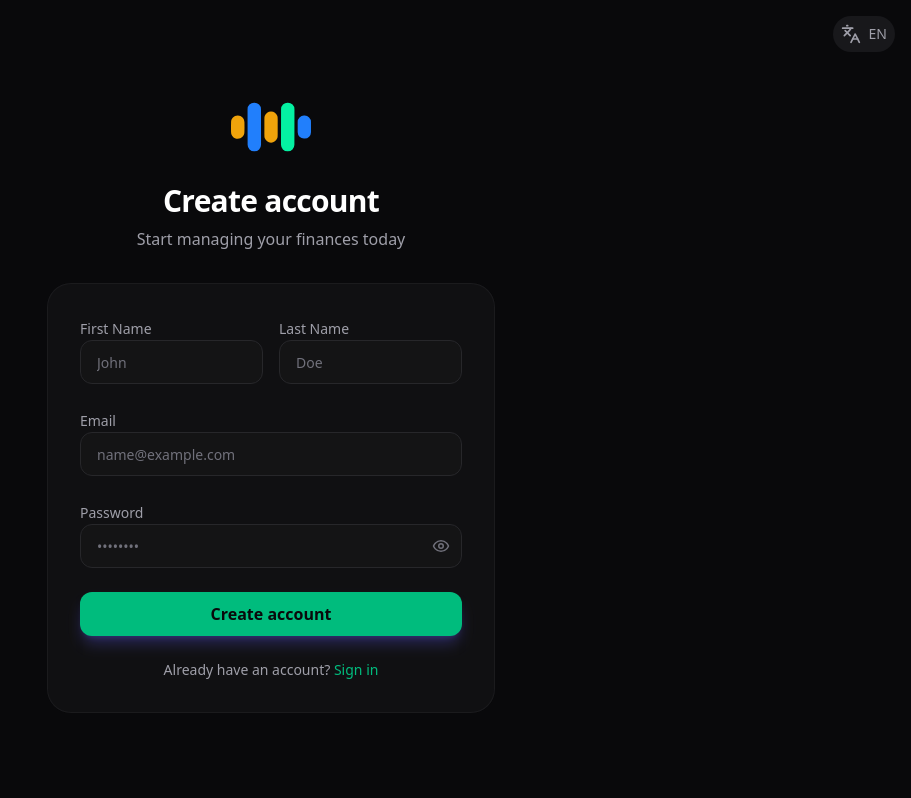
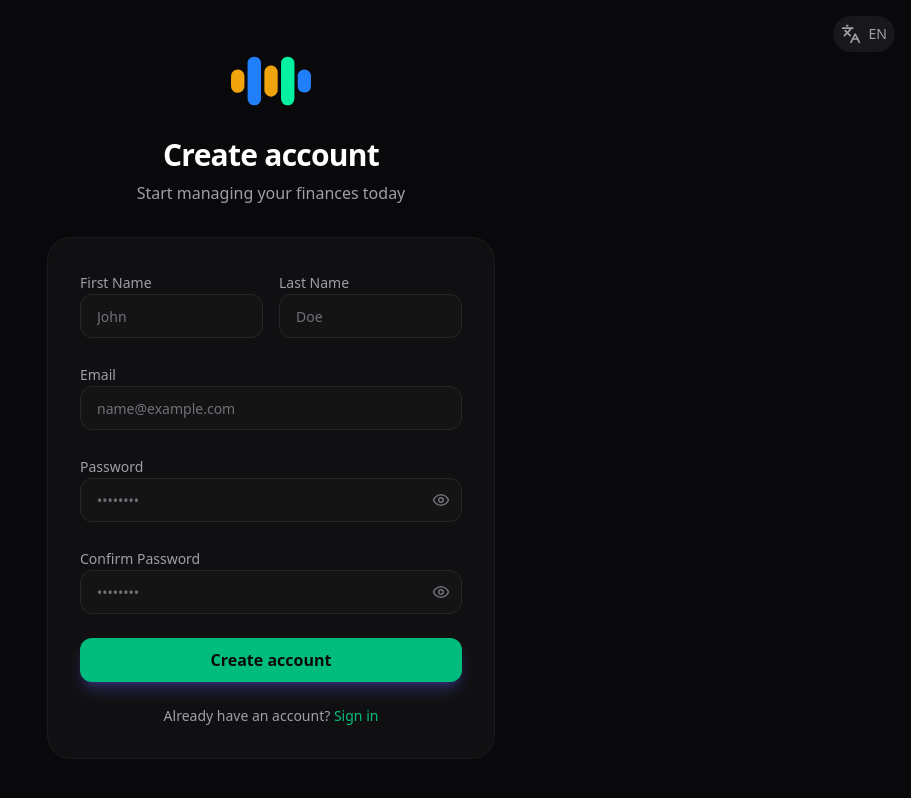
Before and after one commit to raulbellosom/financia, a React (Vite) app in the folder front/: page /register in a window 1280 px wide. Shown: the whole page, without its empty margins (369-1280 px from the left). Built offline with nearby package versions, Linux system fonts and the light colour scheme; no server answers.

Commit message:
feat: Add confirm password field and validation to registration form

```diff
--- a/front/src/pages/Register.jsx
+++ b/front/src/pages/Register.jsx
@@ -14,6 +14,7 @@ export default function Register() {
   const [lastName, setLastName] = useState("");
   const [email, setEmail] = useState("");
   const [password, setPassword] = useState("");
+  const [confirmPassword, setConfirmPassword] = useState("");
   const [loading, setLoading] = useState(false);
   const { register } = useAuth();
   const navigate = useNavigate();
@@ -21,6 +22,12 @@ export default function Register() {
 
   const handleSubmit = async (e) => {
     e.preventDefault();
+
+    if (password !== confirmPassword) {
+      toast.error(t("auth.passwordsDoNotMatch", "Passwords do not match"));
+      return;
+    }
+
     setLoading(true);
     const result = await register(email, password, firstName, lastName);
     setLoading(false);
@@ -122,6 +129,15 @@ export default function Register() {
             required
           />
 
+          <Input
+            label={t("auth.confirmPassword", "Confirm Password")}
+            type="password"
+            placeholder="••••••••"
+            value={confirmPassword}
+            onChange={(e) => setConfirmPassword(e.target.value)}
+            required
+          />
+
           <Button
             type="submit"
             className="w-full bg-emerald-500 hover:bg-emerald-600 text-zinc-950 font-bold"
```
